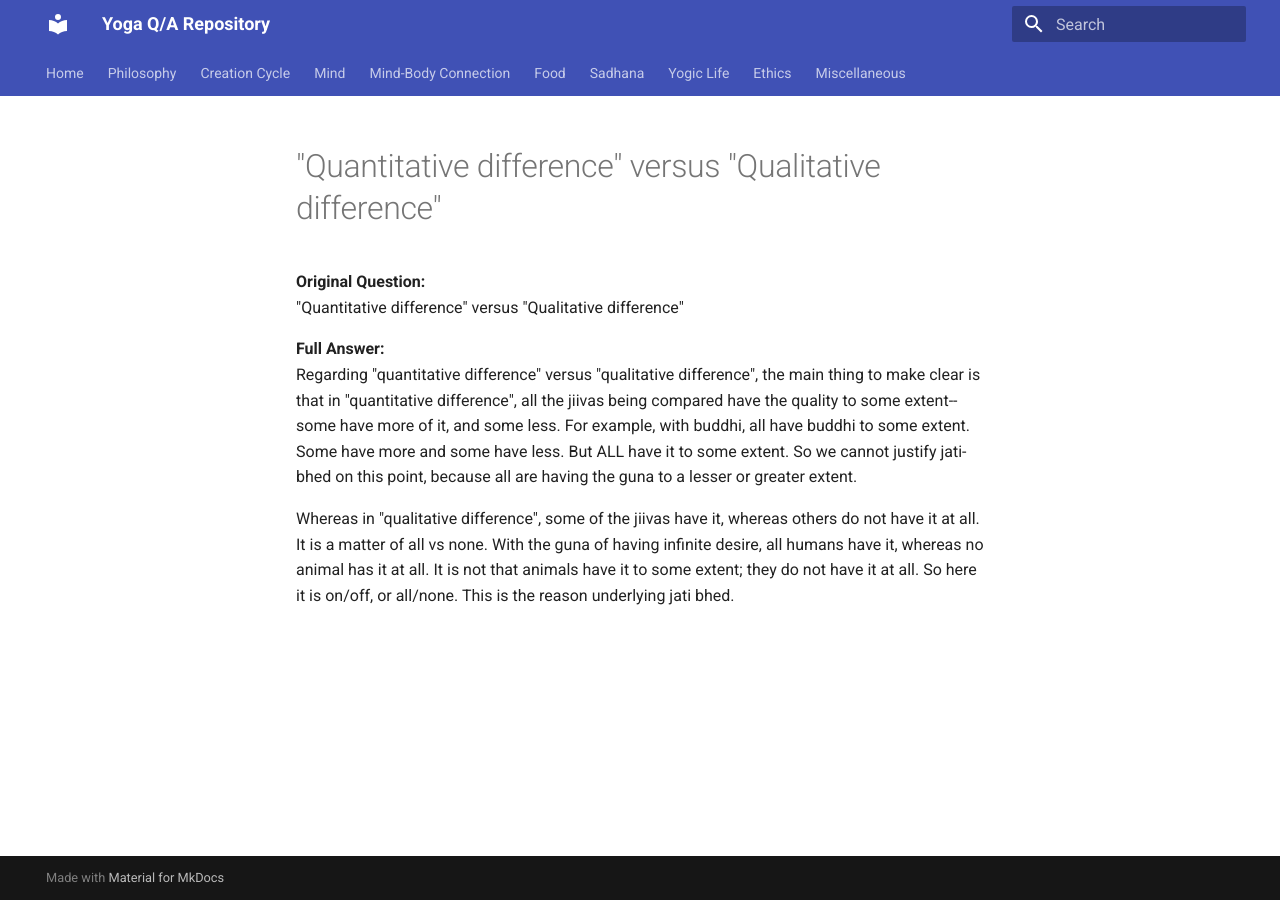
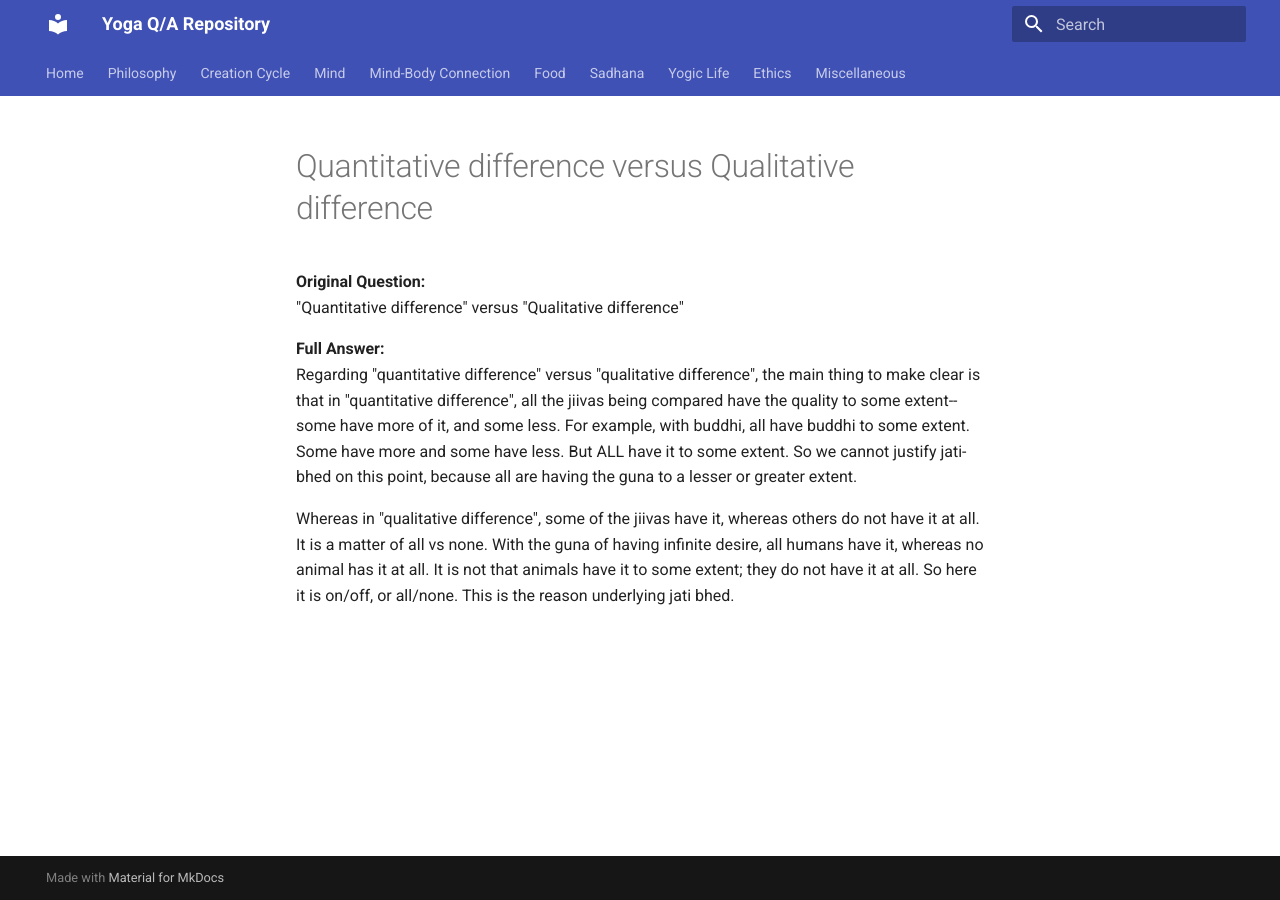
Before and after one commit to yogiclife/yoga-qa, an MkDocs documentation site: the page built from docs/philosophy/quantitative-difference-versus-qualitative-difference-20260702-230342.md, in a window 1280 px wide. Built offline with MkDocs 1.6.1 and Material for MkDocs 9.7.7, drawn with Linux system fonts in a browser that asks for light colours.

```diff
--- a/docs/philosophy/quantitative-difference-versus-qualitative-difference-20260702-230342.md
+++ b/docs/philosophy/quantitative-difference-versus-qualitative-difference-20260702-230342.md
@@ -1,5 +1,5 @@
 ---
-title: "\"Quantitative difference\" versus \"Qualitative difference\""
+title: "Quantitative difference versus Qualitative difference"
 tags: ["philosophy", "qualitative difference"]
 date: "2026-07-03"
 contributor: "vidhatrii.sanskrit@gmail.com"
```
